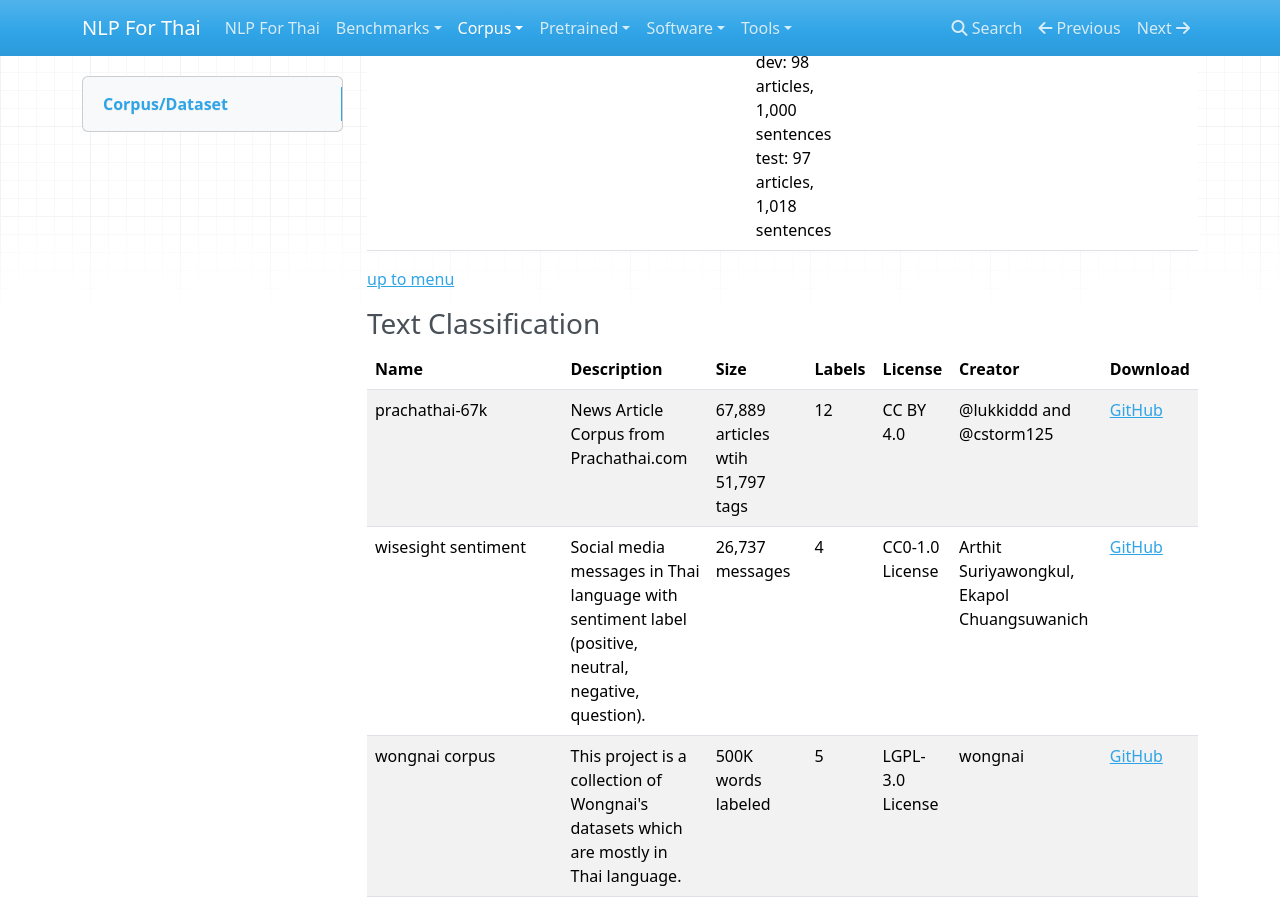
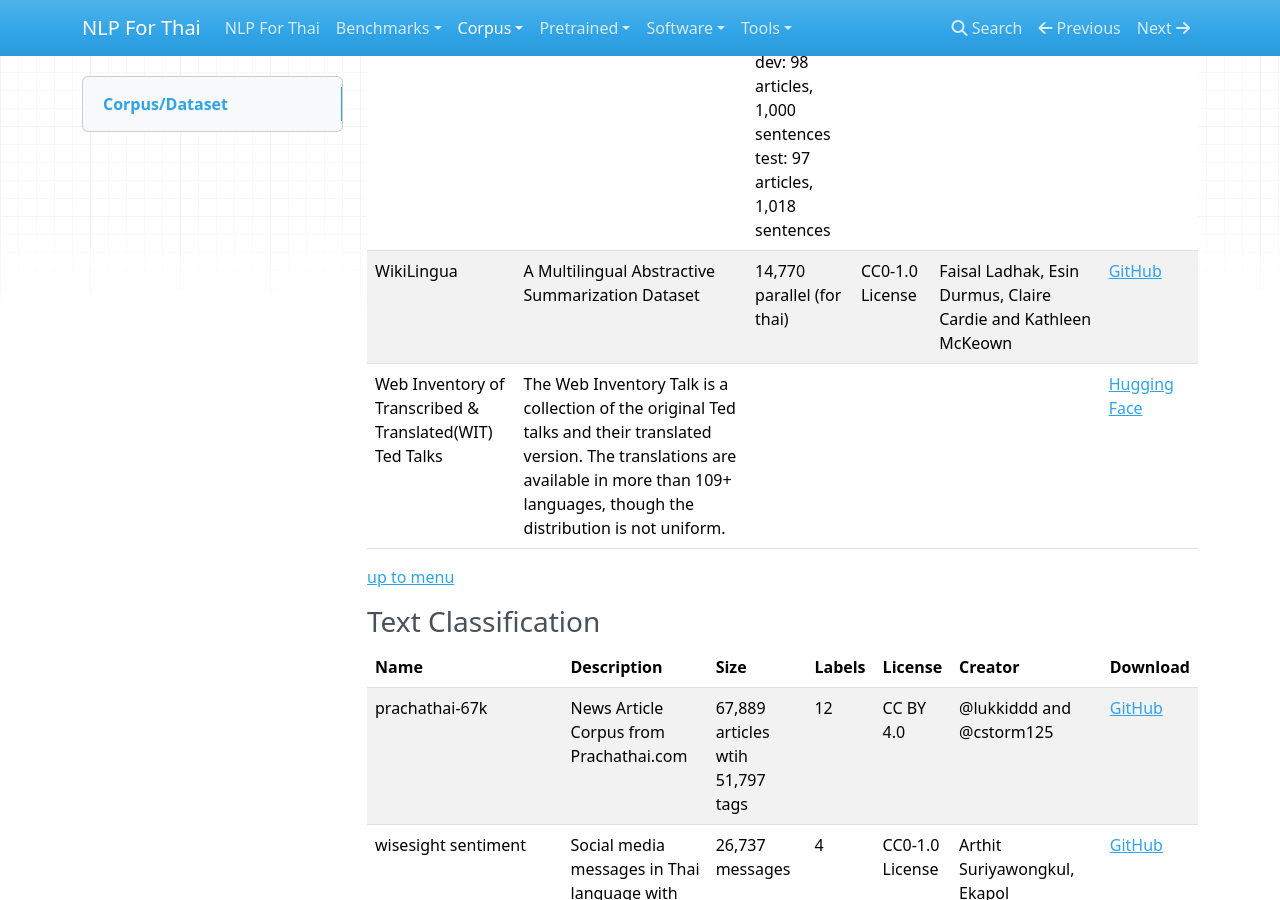
Before and after one commit to PyThaiNLP/nlpforthai.com, an MkDocs documentation site: the page built from docs/corpus/index.md, in a window 1280 px wide and 900 px high, scrolled down 4215 px. Built offline with MkDocs 1.6.1, drawn with Linux system fonts in a browser that asks for light colours; nearby versions of some CDN libraries; some of the changed text lies outside the part shown.

Commit message:
Update index.md

```diff
--- a/docs/corpus/index.md
+++ b/docs/corpus/index.md
@@ -68,14 +68,16 @@
 
 ### Parallel Corpus
 
-| Name                                                    | Description                                                  | Size                                                         | License         | Creator                                                      | Download                                                     |
-| ------------------------------------------------------- | ------------------------------------------------------------ | ------------------------------------------------------------ | --------------- | ------------------------------------------------------------ | ------------------------------------------------------------ |
-| TALPCo                                                  | TUFS Asian Language Parallel Corpus                          | 1,327 sent                                                   | CC BY 4.0       | Nomoto, Hiroki, Kenji Okano, Sunisa Wittayapanyanon and Junta Nomura | [GitHub](https://github.com/matbahasa/TALPCo)                |
-| scb-mt-en-th-2020                                       | English-Thai Machine Translation Dataset with the collaboration between Vidyasirimedhi Institute of Science and Technology (VISTEC) and Digital Economy Promotion Agency (depa), publishes an open English-Thai machine translation dataset, with the sponsorship from Siam Commercial Bank (SCB) | 1,001,752 segment pairs                                      | CC BY-SA 4.0    | AI Research Institute of Thailand (AIResearch)               | [GitHub](https://github.com/vistec-AI/dataset-releases/releases/tag/scb-mt-en-th-2020_v1.0) |
-| Software Documentation Data Set for Machine Translation | A parallel evaluation data set of SAP software documentation with document structure annotation | dev: 2048  segment pairs, test: 2050 segment pairs           | CC BY-NC 4.0    | SAP                                                          | [GitHub](https://github.com/SAP/software-documentation-data-set-for-machine-translation) |
-| Thai Lao Parallel corpus                                | Thai Lao Parallel corpus                                     |                                                              | CC0-1.0 License | Wannaphong Phatthiyaphaibun                                  | [GitHub](https://github.com/PyThaiNLP/Thai-Lao-Parallel-Corpus) |
-| Contradictory, My Dear Watson Translated text           | Non-English text converted to English language               |                                                              |                 |                                                              | [Kaggle](https://www.kaggle.com/narendrageek/my-dear-watson-translated-text/version/1) |
-| Asian Language Treebank Parallel Corpus                 | This is the Asian Language Treebank (ALT) Parallel Corpus.   | train: 1,698 articles, 18,088 sentences<br>dev: 98 articles, 1,000 sentences<br>test: 97 articles, 1,018 sentences | CC BY 4.0       |                                                              | [Website](https://www2.nict.go.jp/astrec-att/member/mutiyama/ALT/) |
+| Name                                                     | Description                                                  | Size                                                         | License         | Creator                                                      | Download                                                     |
+| -------------------------------------------------------- | ------------------------------------------------------------ | ------------------------------------------------------------ | --------------- | ------------------------------------------------------------ | ------------------------------------------------------------ |
+| TALPCo                                                   | TUFS Asian Language Parallel Corpus                          | 1,327 sent                                                   | CC BY 4.0       | Nomoto, Hiroki, Kenji Okano, Sunisa Wittayapanyanon and Junta Nomura | [GitHub](https://github.com/matbahasa/TALPCo)                |
+| scb-mt-en-th-2020                                        | English-Thai Machine Translation Dataset with the collaboration between Vidyasirimedhi Institute of Science and Technology (VISTEC) and Digital Economy Promotion Agency (depa), publishes an open English-Thai machine translation dataset, with the sponsorship from Siam Commercial Bank (SCB) | 1,001,752 segment pairs                                      | CC BY-SA 4.0    | AI Research Institute of Thailand (AIResearch)               | [GitHub](https://github.com/vistec-AI/dataset-releases/releases/tag/scb-mt-en-th-2020_v1.0) |
+| Software Documentation Data Set for Machine Translation  | A parallel evaluation data set of SAP software documentation with document structure annotation | dev: 2048  segment pairs, test: 2050 segment pairs           | CC BY-NC 4.0    | SAP                                                          | [GitHub](https://github.com/SAP/software-documentation-data-set-for-machine-translation) |
+| Thai Lao Parallel corpus                                 | Thai Lao Parallel corpus                                     |                                                              | CC0-1.0 License | Wannaphong Phatthiyaphaibun                                  | [GitHub](https://github.com/PyThaiNLP/Thai-Lao-Parallel-Corpus) |
+| Contradictory, My Dear Watson Translated text            | Non-English text converted to English language               |                                                              |                 |                                                              | [Kaggle](https://www.kaggle.com/narendrageek/my-dear-watson-translated-text/version/1) |
+| Asian Language Treebank Parallel Corpus                  | This is the Asian Language Treebank (ALT) Parallel Corpus.   | train: 1,698 articles, 18,088 sentences<br>dev: 98 articles, 1,000 sentences<br>test: 97 articles, 1,018 sentences | CC BY 4.0       |                                                              | [Website](https://www2.nict.go.jp/astrec-att/member/mutiyama/ALT/) |
+| WikiLingua                                               | A Multilingual Abstractive Summarization Dataset             | 14,770 parallel (for thai)                                   | CC0-1.0 License | Faisal Ladhak, Esin Durmus, Claire Cardie and Kathleen McKeown | [GitHub](https://github.com/esdurmus/Wikilingua)             |
+| Web Inventory of Transcribed & Translated(WIT) Ted Talks | The Web Inventory Talk is a collection of the original Ted talks and their translated version. The translations are available in more than 109+ languages, though the distribution is not uniform. |                                                              |                 |                                                              | [Hugging Face](https://huggingface.co/datasets/ted_talks_iwslt) |
 
 [up to menu](#corpusdataset)
 
@@ -106,11 +108,10 @@
 
 ### Text Summarization
 
-| Name       | Description                                      | Size                       | License         | Creator                                                      | Download                                                  |
-| ---------- | ------------------------------------------------ | -------------------------- | --------------- | ------------------------------------------------------------ | --------------------------------------------------------- |
-| ThaiSum    | The largest dataset for Thai text summarization. | 350,000 articles (2.9 GB)  | MIT Licence     | Nakhun Chumpolsathien                                        | [GitHub](https://github.com/nakhunchumpolsathien/ThaiSum) |
-| TR-TPBS    | A dataset for Thai text summarization.           | 310K articles              | MIT License     | Nakhun Chumpolsathien                                        | [GitHub](https://github.com/nakhunchumpolsathien/TR-TPBS) |
-| WikiLingua | A Multilingual Abstractive Summarization Dataset | 14,770 parallel (for thai) | CC0-1.0 License | Faisal Ladhak, Esin Durmus, Claire Cardie and Kathleen McKeown | [GitHub](https://github.com/esdurmus/Wikilingua)          |
+| Name    | Description                                      | Size                      | License     | Creator               | Download                                                  |
+| ------- | ------------------------------------------------ | ------------------------- | ----------- | --------------------- | --------------------------------------------------------- |
+| ThaiSum | The largest dataset for Thai text summarization. | 350,000 articles (2.9 GB) | MIT Licence | Nakhun Chumpolsathien | [GitHub](https://github.com/nakhunchumpolsathien/ThaiSum) |
+| TR-TPBS | A dataset for Thai text summarization.           | 310K articles             | MIT License | Nakhun Chumpolsathien | [GitHub](https://github.com/nakhunchumpolsathien/TR-TPBS) |
 
 [up to menu](#corpusdataset)
 
```
